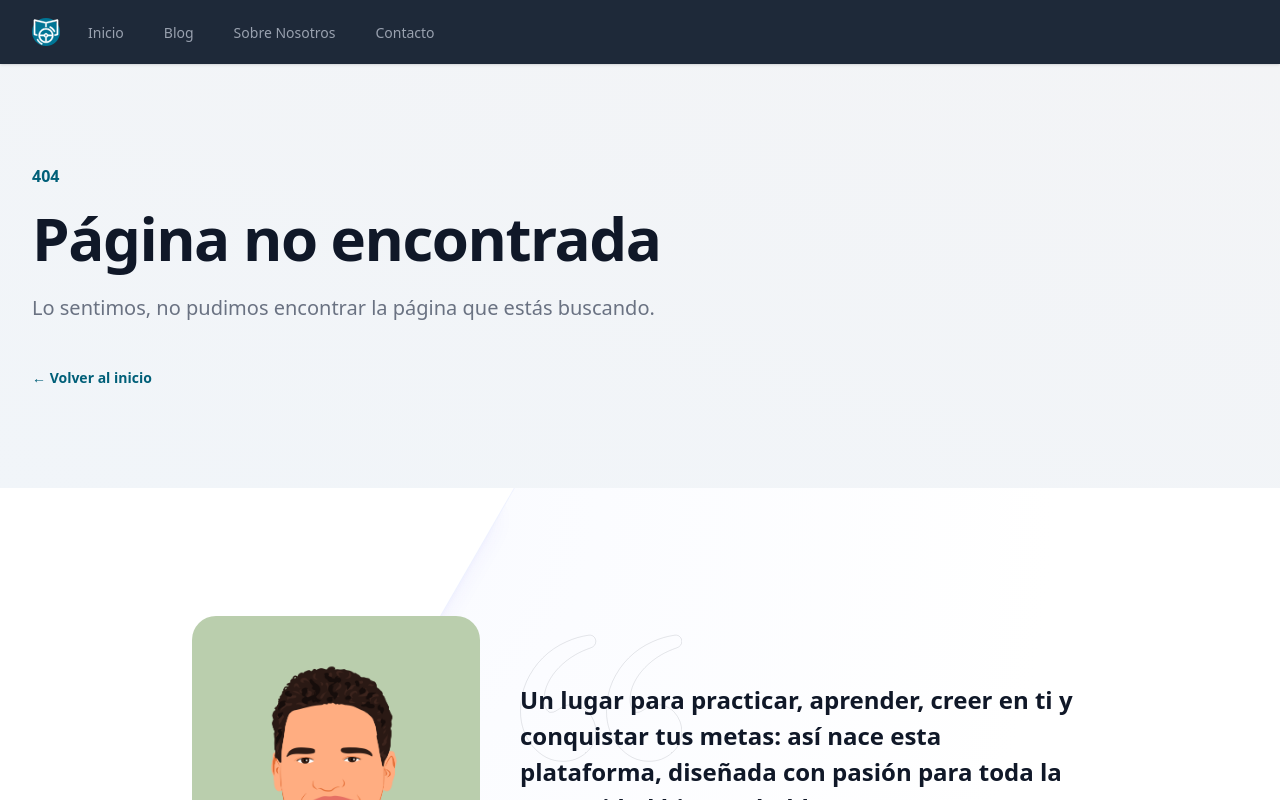
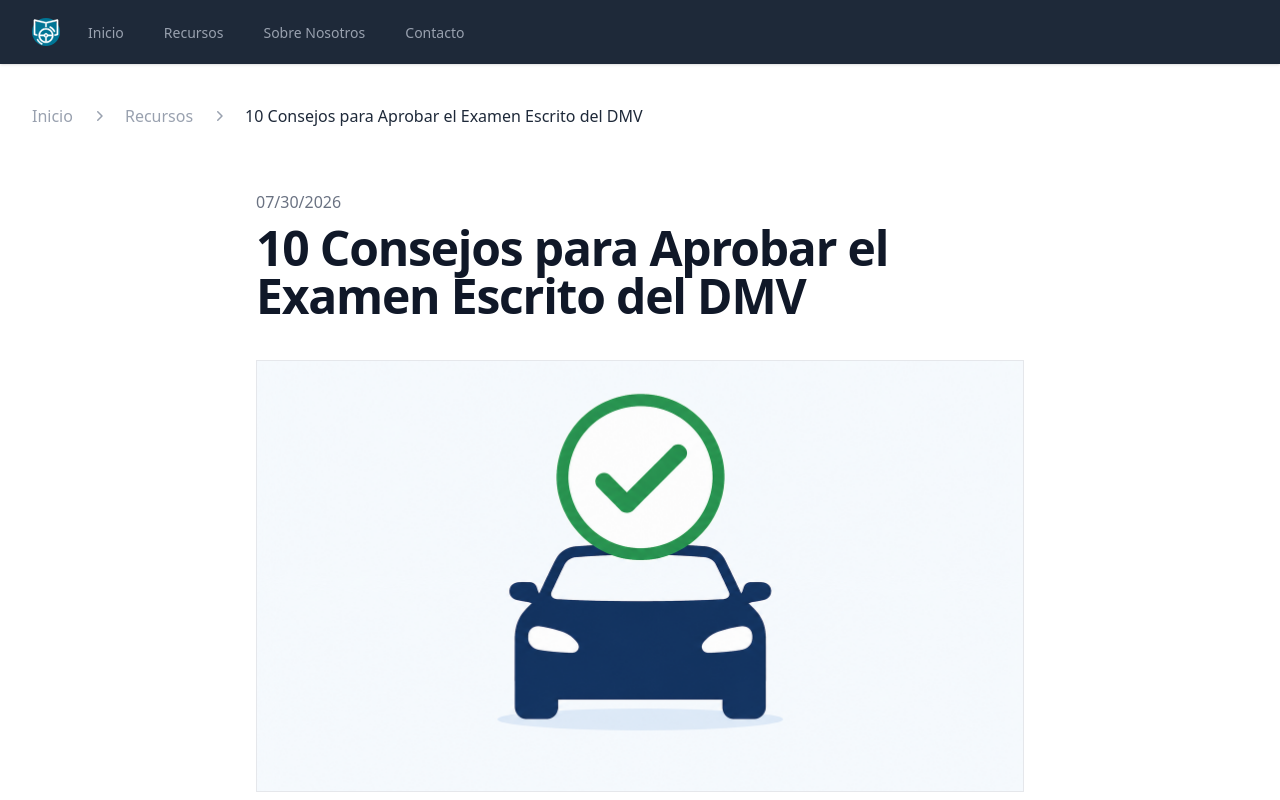
Before and after one commit to psegurap/us-driving-practice-test, a Next.js app: page /recursos/10-consejos-para-aprobar-el-examen-escrito in a window 1280 px wide. Before the commit this address had no page. Shown: the top 800 px of the page. Built offline with nearby package versions, Linux system fonts and the light colour scheme.

Commit message:
change blog wording for recursos

```diff
--- a/src/app/blog/[blogSlug]/page.tsx
+++ b/src/app/recursos/[recursoSlug]/page.tsx
@@ -11,37 +11,45 @@ import MdxLayout from "@/app/mdx-layout";
 import all_articles from "@/jsons/articles.json";
 import { notFound } from "next/navigation";
 const articles = all_articles as Articles;
+console.log(articles);
+
 
 export async function generateMetadata(
-  { params }: { params: Promise<{ blogSlug: string }> },
+  { params }: { params: Promise<{ recursoSlug: string }> },
   parent: ResolvingMetadata,
 ): Promise<Metadata> {
-  const { blogSlug } = await params;
-  const specificBlog: Article = articles[blogSlug];
+  const { recursoSlug } = await params;
+  const specificArticle: Article = articles[recursoSlug];
+  console.log(specificArticle);
 
-  if (!specificBlog) {
+
+  if (!specificArticle) {
     notFound();
   }
 
   return {
-    title: specificBlog.title,
-    description: specificBlog.description,
+    title: specificArticle.title,
+    description: specificArticle.description,
   };
 }
 
 export default async function Page({
   params,
 }: {
-  params: Promise<{ blogSlug: string }>;
+  params: Promise<{ recursoSlug: string }>;
 }) {
-  const { blogSlug } = await params;
-  const specificBlog: Article = articles[blogSlug];
+  const { recursoSlug } = await params;
+  const specificArticle: Article = articles[recursoSlug];
+  console.log(specificArticle);
 
-  if (specificBlog == undefined) {
+
+  if (specificArticle == undefined) {
     return notFound();
   }
 
-  const { default: Post } = await import(`@/blog-markdown/${blogSlug}.mdx`);
+  const { default: Post } = await import(
+    `@/recursos-markdown/${recursoSlug}.mdx`
+  );
 
   return (
     <>
@@ -64,10 +72,10 @@ export default async function Page({
                 className="size-5 shrink-0 text-gray-400 dark:text-gray-500"
               />
               <Link
-                href="/blog"
+                href="/recursos"
                 className="ml-4 text-gray-400 hover:text-gray-500 dark:text-gray-300 dark:hover:text-gray-200"
               >
-                Blog
+                Recursos
               </Link>
             </div>
           </li>
@@ -78,7 +86,7 @@ export default async function Page({
                 className="size-5 shrink-0 text-gray-400 dark:text-gray-500"
               />
               <span className="ml-4 font-medium text-gray-800 dark:text-gray-400">
-                {specificBlog.title}
+                {specificArticle.title}
               </span>
             </div>
           </li>
@@ -87,10 +95,10 @@ export default async function Page({
       <div className="bg-white px-6 py-15 lg:px-8 dark:bg-gray-900">
         <div className="mx-auto max-w-3xl text-base/7 text-gray-700 dark:text-gray-300">
           <p className="text-base/7 text-gray-500 font-light dark:text-cyan-400">
-            {specificBlog.datePublished}
+            {specificArticle.datePublished}
           </p>
           <h1 className="mt-2 text-4xl font-semibold tracking-tight text-pretty text-gray-900 sm:text-5xl dark:text-white">
-            {specificBlog.title}
+            {specificArticle.title}
           </h1>
           <figure className="my-10">
             <img
@@ -120,7 +128,7 @@ export default async function Page({
 
 export function generateStaticParams() {
   return Object.entries(all_articles).map(([slug, articleInfo]) => ({
-    blogSlug: slug,
+    recursoSlug: slug,
   }));
 }
 
--- a/src/app/blog/page.tsx
+++ b/src/app/recursos/page.tsx
@@ -83,7 +83,7 @@ function LatestArticles() {
                 </time>
               </div>
               <h3 className="mt-3 text-lg/6 font-semibold text-white">
-                <Link href={"/blog/" + slug}>
+                <Link href={"/recursos/" + slug}>
                   <span className="absolute inset-0" />
                   {article.title}
                 </Link>
--- a/src/app/sitemap.ts
+++ b/src/app/sitemap.ts
@@ -40,7 +40,7 @@ Object.entries(states).map(([slug, state]) => {
 });
 
 const articles_urls: URLType[] = Object.entries(articles).map(([slug]) => ({
-  url: `${BASE_URL}/blog/${slug}`,
+  url: `${BASE_URL}/recursos/${slug}`,
   lastModified: new Date(),
   changeFrequency: "monthly",
   priority: 0.5,
@@ -55,7 +55,7 @@ export default function sitemap(): MetadataRoute.Sitemap {
       priority: 1,
     },
     {
-      url: BASE_URL + "/blog",
+      url: BASE_URL + "/recursos",
       lastModified: new Date(),
       changeFrequency: "monthly",
       priority: 0.4,
--- a/src/components/Footer.tsx
+++ b/src/components/Footer.tsx
@@ -7,7 +7,7 @@ type NavigationType = { name: string; href: string; _blank: boolean };
 
 const navigation: NavigationType[] = [
     { name: "Inicio", href: "/", _blank: false },
-    { name: "Blog", href: "/blog", _blank: false },
+    { name: "Recursos", href: "/recursos", _blank: false },
     { name: "Sobre Nosotros", href: "/sobre-nosotros", _blank: false },
     { name: "Contacto", href: "/contacto", _blank: false },
     { name: "Política de Privacidad", href: "/privacidad", _blank: false },
--- a/src/components/PageNavigation.tsx
+++ b/src/components/PageNavigation.tsx
@@ -16,9 +16,9 @@ export default function PageNavigation() {
   const navigation: NavigationType[] = [
     { name: "Inicio", href: "/", current: usePathname() == "/" },
     {
-      name: "Blog",
-      href: "/blog",
-      current: usePathname() == "/blog",
+      name: "Recursos",
+      href: "/recursos",
+      current: usePathname() == "/recursos",
     },
     {
       name: "Sobre Nosotros",
--- a/tsconfig.json
+++ b/tsconfig.json
@@ -26,7 +26,7 @@
       "@/media/*": ["./src/media/*"],
       "@/api/*": ["./src/app/api/*"],
       "@/email/*": ["./src/email/*"],
-      "@/blogmarkdown":  ["../src/blog-markdown/*"],
+      "@/recursos":  ["../src/recursos-markdown/*"],
       "@/types": ["./types.d.ts"],
 
     }
```
Also changed, not shown: src/recursos-markdown/10-consejos-para-aprobar-el-examen-escrito.mdx (renamed from src/blog-markdown/10-consejos-para-aprobar-el-examen-escrito.mdx), src/recursos-markdown/aprobar-examen-de-manejo.mdx (renamed from src/blog-markdown/aprobar-examen-de-manejo.mdx), src/recursos-markdown/senales-de-transito.mdx (renamed from src/blog-markdown/senales-de-transito.mdx).
